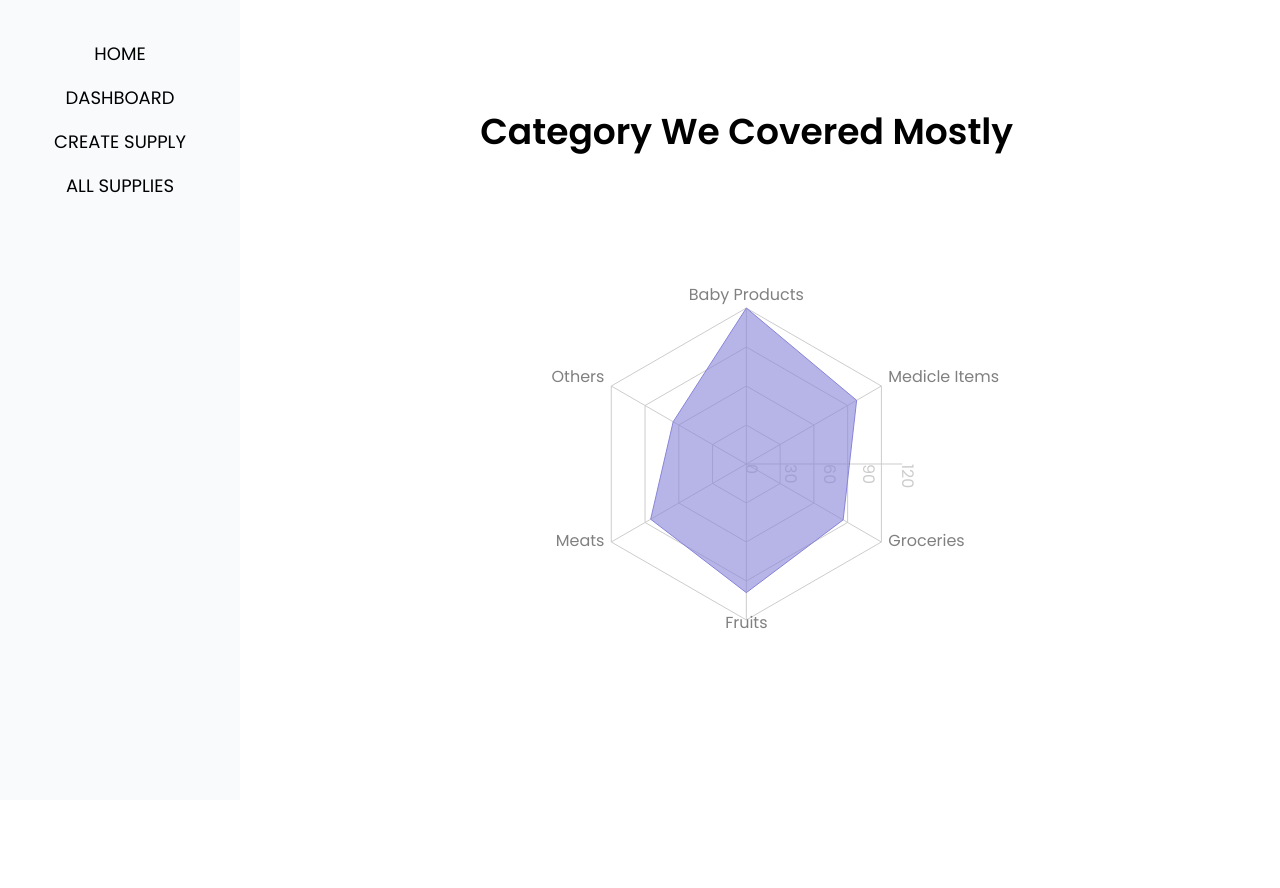
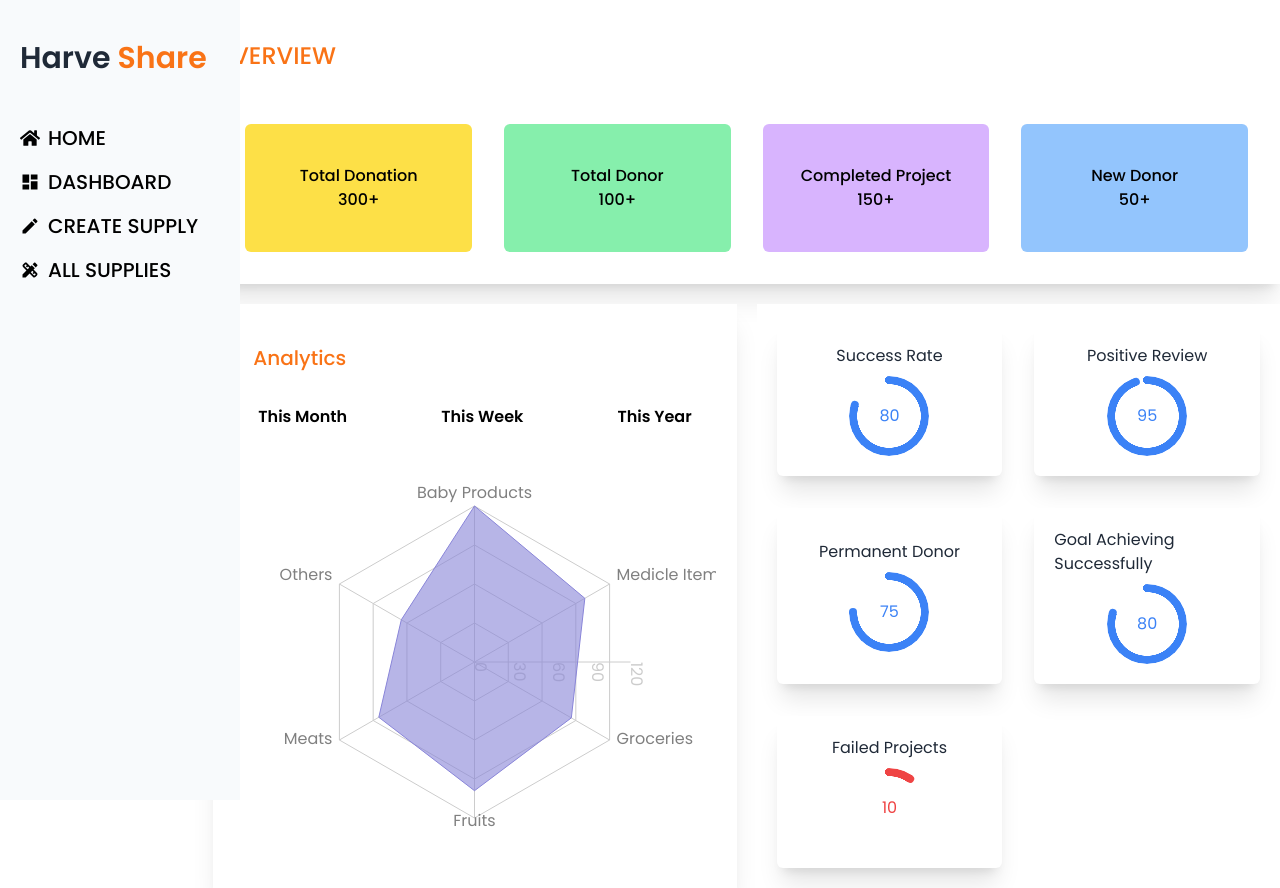
Before and after one commit to Shahriar090/harve-share-client, a React (Vite) app: page /dashboard in a window 1280 px wide. Before the commit the page ends 800 px from the top, so only its background shows below. Built offline with nearby package versions, Linux system fonts and the light colour scheme.

Commit message:
Fixed some issues and improving UI

```diff
--- a/src/components/layouts/Dashboard/Dashboard.tsx
+++ b/src/components/layouts/Dashboard/Dashboard.tsx
@@ -3,12 +3,11 @@ import Sidebar from "../../../shared/Sidebar/Sidebar";
 
 const Dashboard = () => {
   return (
-    <div className="flex ">
-      <div className="sidebar flex-[1]">
+    <div className="flex flex-col lg:flex-row">
+      <div className="sidebar lg:flex-[1]">
         <Sidebar />
       </div>
-      <div className="outlet flex-[5] bg-white">
-        {/* <Navbar /> */}
+      <div className="outlet lg:flex-[5] bg-white">
         <Outlet />
       </div>
     </div>
--- a/src/components/layouts/Dashboard/DashboardItems.tsx
+++ b/src/components/layouts/Dashboard/DashboardItems.tsx
@@ -1,18 +1,25 @@
+import { FaHome } from "react-icons/fa";
+import { MdDashboard, MdDesignServices, MdCreate } from "react-icons/md";
+
 export const dashboardItems = [
   {
     label: "Home",
     link: "/",
+    icon: <FaHome />,
   },
   {
     label: "Dashboard",
     link: "/dashboard",
+    icon: <MdDashboard />,
   },
   {
     label: "Create Supply",
     link: "create-supply",
+    icon: <MdCreate />,
   },
   {
     label: "All Supplies",
     link: "supplies",
+    icon: <MdDesignServices />,
   },
 ];
--- a/src/components/layouts/Dashboard/DashboardPages/DashHome.tsx
+++ b/src/components/layouts/Dashboard/DashboardPages/DashHome.tsx
@@ -6,8 +6,8 @@ import {
   PolarRadiusAxis,
   ResponsiveContainer,
 } from "recharts";
-import Container from "../../../../shared/Container/Container";
-import SectionTitle from "../../../../shared/SectionTitle/SectionTitle";
+
+import RadialProgress from "../../../../shared/RadialProgress/RadialProgress";
 
 const data = [
   {
@@ -50,8 +50,45 @@ const data = [
 
 const DashHome = () => {
   return (
-    <Container>
-      <SectionTitle heading="Category We Covered Mostly" />{" "}
+    <section className="pt-10">
+      <h1 className="text-orange-500 text-2xl uppercase font-medium pb-5">
+        Overview
+      </h1>
+      <section className="grid grid-cols-1 lg:grid-cols-12 gap-5">
+        {/* details */}
+        <div className="flex flex-col lg:flex-row justify-center gap-8 bg-white shadow-xl p-0 lg:p-8 col-span-12 text-black font-medium">
+          <div className="total-donation w-full lg:w-60 h-32 bg-yellow-300 flex items-center justify-center text-center rounded-md">
+            <div className="">
+              <span>Total Donation</span>
+              <p>300+</p>
+            </div>
+          </div>
+          <div className="total-donor w-full lg:w-60 h-32 bg-green-300 flex items-center justify-center text-center rounded-md">
+            <div>
+              <span>Total Donor</span>
+              <p>100+</p>
+            </div>
+          </div>
+          <div className="total-project w-full lg:w-60 h-32 bg-purple-300 flex items-center justify-center text-center rounded-md">
+            <div>
+              <span>Completed Project</span>
+              <p>150+</p>
+            </div>
+          </div>
+          <div className="new-donor w-full lg:w-60 h-32 bg-blue-300 flex items-center justify-center text-center rounded-md">
+            <div>
+              <span>New Donor</span>
+              <p>50+</p>
+            </div>
+          </div>
+        </div>
+        <div className="pie-chart bg-white shadow-xl col-span-12 lg:col-span-6 p-5">
+          <p className="text-orange-500 font-medium text-xl p-5">Analytics</p>
+          <div className="buttons flex justify-between mb-5">
+            <button className="btn-ghost">This Month</button>
+            <button className="btn-ghost">This Week</button>
+            <button className="btn-ghost">This Year</button>
+          </div>
           <ResponsiveContainer width="100%" height={400}>
             <RadarChart cx="50%" cy="50%" outerRadius="80%" data={data}>
               <PolarGrid />
@@ -66,7 +103,22 @@ const DashHome = () => {
               />
             </RadarChart>
           </ResponsiveContainer>
-    </Container>
+        </div>
+        <div className="progressions bg-white col-span-12 lg:col-span-6 p-5">
+          <div className="grid grid-cols-2 lg:grid-cols-2 gap-8">
+            <RadialProgress value="80" color="blue" text="Success Rate" />
+            <RadialProgress value="95" color="blue" text="Positive Review" />
+            <RadialProgress value="75" color="blue" text="Permanent Donor" />
+            <RadialProgress
+              value="80"
+              color="blue"
+              text="Goal Achieving Successfully"
+            />
+            <RadialProgress value="10" color="red" text="Failed Projects" />
+          </div>
+        </div>
+      </section>
+    </section>
   );
 };
 
--- a/src/pages/AllSuplies.tsx
+++ b/src/pages/AllSuplies.tsx
@@ -27,18 +27,18 @@ const AllSuplies = () => {
         {supplies?.map((supply: Supply) => (
           <div
             key={supply._id}
-            className="supply-container w-full shadow-md hover:shadow-orange-600 transition-all duration-300 max-w-lg p-5 cursor-pointer rounded-md bg-white"
+            className="supply-container w-full shadow-md  max-w-lg p-5 cursor-pointer rounded-md bg-white"
           >
             <picture>
               <img src={supply.image} alt="Supply Image" />
             </picture>
-            <div className="details font-medium text-black text-lg py-5">
+            <div className="details font-normal text-black text-lg py-5">
               <p className="">{supply.title}</p>
               <p className="">
                 Category : <span>{supply.category}</span>
               </p>
               <p>
-                Quantity : <span>{supply.quantity}</span>
+                Available Quantity : <span>{supply.quantity}</span>
               </p>
             </div>
             <div className="details-btn flex justify-end">
--- a/src/pages/Supplies/SuppliCard.tsx
+++ b/src/pages/Supplies/SuppliCard.tsx
@@ -17,17 +17,17 @@ const SuppliCard: React.FC<SuppliCardProps> = ({ supply }) => {
   const { _id, image, title, category, quantity } = supply;
   console.log(supply);
   return (
-    <div className="supply-container w-full shadow-md hover:shadow-orange-600 transition-all duration-300 max-w-lg p-5 cursor-pointer rounded-md bg-white">
+    <div className="supply-container w-full shadow-md  max-w-lg p-5 cursor-pointer rounded-md bg-white">
       <picture>
         <img src={image} alt="Supply Image" />
       </picture>
-      <div className="details font-medium text-black text-lg py-5">
+      <div className="details font-normal text-black text-lg py-5">
         <p className="">{title}</p>
         <p className="">
           Category : <span>{category}</span>
         </p>
         <p>
-          Quantity : <span>{quantity}</span>
+          Available Quantity : <span>{quantity}</span>
         </p>
       </div>
       <div className="details-btn flex justify-end">
--- /dev/null
+++ b/src/shared/RadialProgress/RadialProgress.tsx
@@ -0,0 +1,26 @@
+interface RadialProgressProps {
+  value: string;
+  color: string;
+  text: string;
+}
+
+const RadialProgress: React.FC<RadialProgressProps> = ({
+  value,
+  color,
+  text,
+}) => {
+  return (
+    <div className="flex flex-col items-center justify-center bg-white shadow-xl p-5 rounded-md">
+      <p className="mb-2">{text}</p>
+      <div
+        className={`radial-progress ${color ? `text-${color}-500` : ""}`}
+        style={{ "--value": value } as React.CSSProperties}
+        role="progressbar"
+      >
+        {value}
+      </div>
+    </div>
+  );
+};
+
+export default RadialProgress;
--- a/src/shared/Sidebar/Sidebar.tsx
+++ b/src/shared/Sidebar/Sidebar.tsx
@@ -12,13 +12,24 @@ const Sidebar = () => {
   return (
     <>
       <div className="w-60 h-screen fixed bg-slate-50  pt-10 hidden lg:block">
-        <div className="dashboard-items flex flex-col gap-4">
+        <div className="logo pl-5">
+          <h1 className="text-3xl md:text-3xl font-semibold">
+            Harve <span className="text-orange-500">Share</span>
+          </h1>
+        </div>
+
+        <div className="dashboard-items flex flex-col gap-4 pt-12">
           {dashboardItems.map((item, index) => (
             <li
               key={index}
-              className="text-lg uppercase text-black flex justify-center"
+              className="text-lg uppercase flex justify-start pl-5"
             >
-              <Link to={item.link}>{item.label}</Link>
+              <Link to={item.link}>
+                <div className="flex items-center gap-2 text-xl text-black font-medium hover:text-orange-500 transition-all duration-300">
+                  <span> {item.icon}</span>
+                  <span> {item.label}</span>
+                </div>
+              </Link>
             </li>
           ))}
         </div>
@@ -35,12 +46,12 @@ const Sidebar = () => {
         </button>
       </div>
       {isMobileMenuOpen && (
-        <div className="fixed  left-0 z-20 w-52 h-screen bg-black ">
+        <div className="fixed  top-10 z-20 w-52 h-screen bg-white shadow-xl">
           <div className="nav-items flex flex-col items-center pt-16 gap-5">
             {dashboardItems.map((item, index) => (
               <li
                 key={index}
-                className="text-lg uppercase flex justify-start text-white"
+                className="text-lg uppercase flex justify-start text-black"
               >
                 <Link to={item.link}>{item.label}</Link>
               </li>
```
Lines whose indentation alone changed are shown as unchanged.
